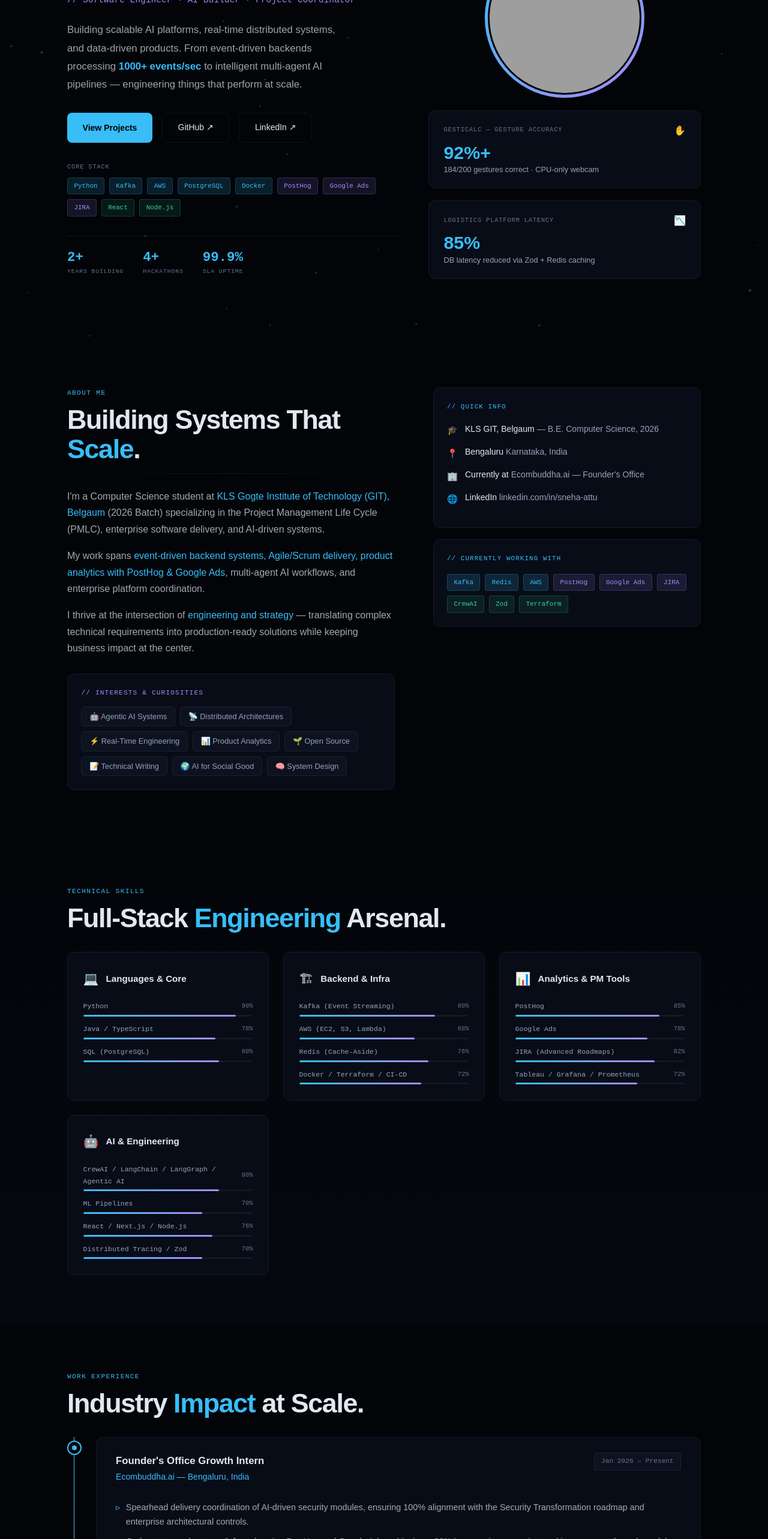
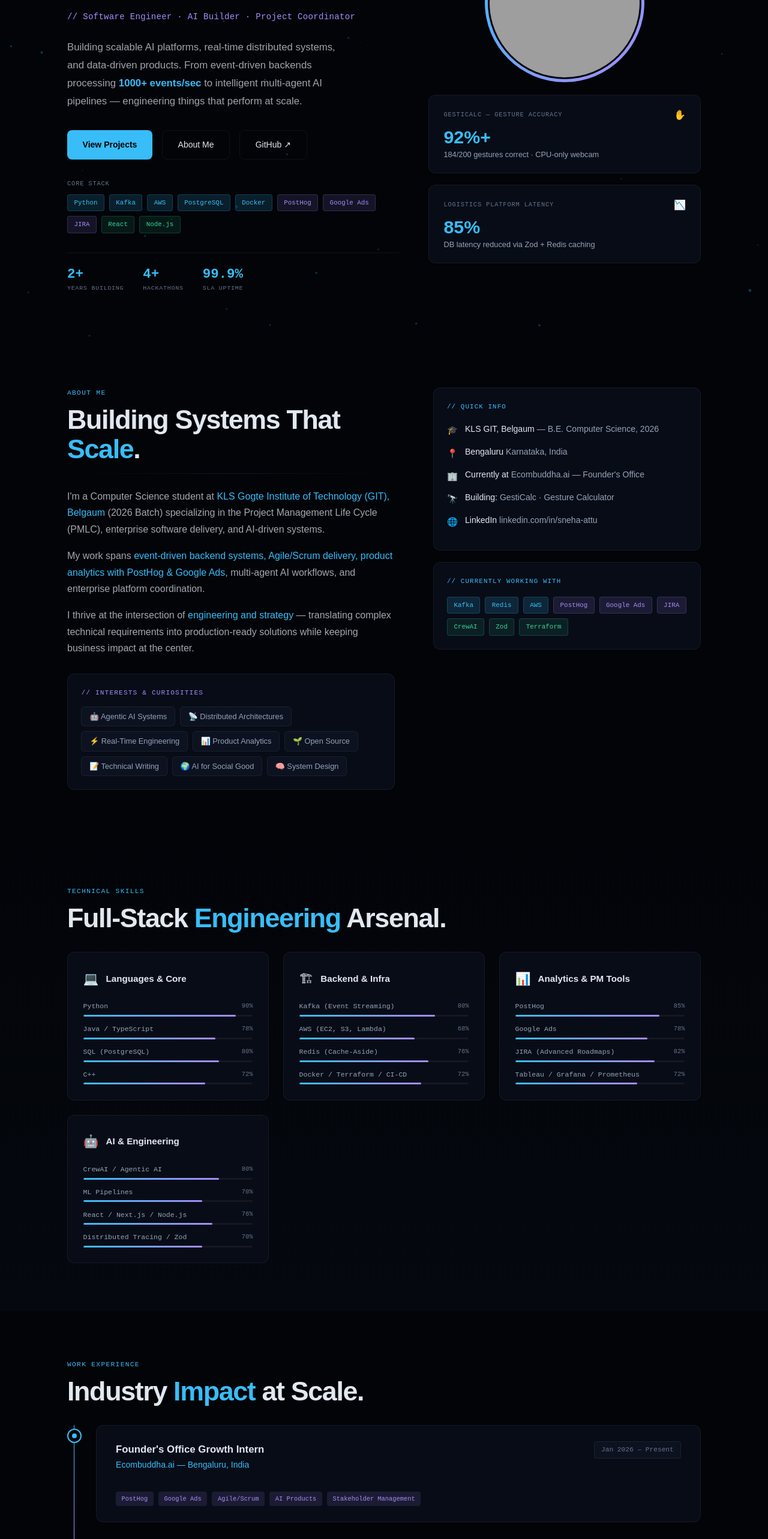
Before and after one commit to sneha-attu/Snehaattu, a React (Vite) app: page / in a window 1280 px wide. Shown: the part 234-2800 px from the top of the page at 60% size. Built offline with nearby package versions, Linux system fonts and the light colour scheme; grey boxes are pictures that could not be loaded.

Commit message:
experience short

```diff
--- a/src/App.jsx
+++ b/src/App.jsx
@@ -11,10 +11,10 @@
 ];
 
 const SKILLS = [
-  { icon: "💻", title: "Languages & Core", items: [["Python","90"],["Java / TypeScript","78"],["SQL (PostgreSQL)","80"]] },
+  { icon: "💻", title: "Languages & Core", items: [["Python","90"],["Java / TypeScript","78"],["SQL (PostgreSQL)","80"],["C++","72"]] },
   { icon: "🏗", title: "Backend & Infra", items: [["Kafka (Event Streaming)","80"],["AWS (EC2, S3, Lambda)","68"],["Redis (Cache-Aside)","76"],["Docker / Terraform / CI-CD","72"]] },
   { icon: "📊", title: "Analytics & PM Tools", items: [["PostHog","85"],["Google Ads","78"],["JIRA (Advanced Roadmaps)","82"],["Tableau / Grafana / Prometheus","72"]] },
-  { icon: "🤖", title: "AI & Engineering", items: [["CrewAI / LangChain / LangGraph / Agentic AI","80"],["ML Pipelines","70"],["React / Next.js / Node.js","76"],["Distributed Tracing / Zod","70"]] },
+  { icon: "🤖", title: "AI & Engineering", items: [["CrewAI / Agentic AI","80"],["ML Pipelines","70"],["React / Next.js / Node.js","76"],["Distributed Tracing / Zod","70"]] },
 ];
 
 const EXPERIENCE = [
@@ -22,22 +22,14 @@
     role: "Founder's Office Growth Intern",
     company: "Ecombuddha.ai — Bengaluru, India",
     period: "Jan 2026 – Present",
-    points: [
-      "Spearhead delivery coordination of AI-driven security modules, ensuring 100% alignment with the Security Transformation roadmap and enterprise architectural controls.",
-      "Orchestrate product growth funnels using PostHog and Google Ads, achieving a 20% increase in conversion tracking accuracy through modular technical specification refinement.",
-      "Facilitate weekly Sprint Reviews and stakeholder status updates, actively mitigating Critical Path risks and resolving scheduling conflicts for cross-functional engineering teams.",
-    ],
+    points: [],
     tags: ["PostHog","Google Ads","Agile/Scrum","AI Products","Stakeholder Management"],
   },
   {
     role: "Software Development Intern",
     company: "Theta Dynamics — Remote / India",
     period: "Jul 2025 – Dec 2025",
-    points: [
-      "Optimized delivery management workflows for enterprise platforms, resulting in a 15% improvement in SDLC velocity and strict adherence to internal quality governance standards.",
-      "Managed Requirement Traceability Matrices (RTM) in JIRA; supported Senior PMs in executing complex SIT and UAT implementation phases for mission-critical data solutions.",
-      "Troubleshot and resolved 25+ high-priority technical incidents, maintaining 99.9% SLA compliance and documenting root-cause analyses (RCA) for future risk mitigation.",
-    ],
+    points: [],
     tags: ["JIRA","SDLC","SLA Management","RTM","UAT / SIT"],
   },
 ];
@@ -513,7 +505,7 @@
           <span className={open?"hbar hbar-mid open":"hbar hbar-mid"}/>
           <span className={open?"hbar hbar-bot open":"hbar hbar-bot"}/>
         </button>
-        <button className="nav-contact" onClick={(e)=>go("contact",e)}>Let's Connect →</button>
+        <button className="nav-contact" onClick={(e)=>go("contact",e)}>Contact Me →</button>
       </nav>
       <div className={open?"mob-drawer open":"mob-drawer"}>
         <div className="mob-links">{links.map(([id,label])=><a key={id} href={`#${id}`} onClick={(e)=>handleNav(id,e)} className="mob-link">{label}</a>)}</div>
@@ -529,13 +521,14 @@
       <div className="ctr" style={{width:"100%"}}>
         <div className="hero-inner">
           <div className="fade">
+            <div className="hero-badge"><span className="bdot"/>Software Engineer · AI Builder · CS 2026</div>
             <h1 className="hero-name">Sneha <span className="hl">Attu.</span></h1>
             <p className="hero-role">// Software Engineer · AI Builder · Project Coordinator</p>
             <p className="hero-desc">Building scalable AI platforms, real-time distributed systems, and data-driven products. From event-driven backends processing <strong style={{color:"var(--cyan)"}}>1000+ events/sec</strong> to intelligent multi-agent AI pipelines — engineering things that perform at scale.</p>
             <div className="hero-btns">
               <button className="btn-p" onClick={(e)=>go("projects",e)}>View Projects</button>
+              <button className="btn-s" onClick={(e)=>go("about",e)}>About Me</button>
               <a className="btn-s" href="https://github.com/sneha-attu" target="_blank" rel="noreferrer">GitHub ↗</a>
-              <a className="btn-s" href="https://www.linkedin.com/in/sneha-attu/" target="_blank" rel="noreferrer">LinkedIn ↗</a>
             </div>
             <div className="stack-lbl">Core Stack</div>
             <div className="pill-row">
@@ -596,7 +589,7 @@
           <div>
             <div className="icard">
               <div className="ict">// Quick Info</div>
-              {[["🎓","KLS GIT, Belgaum","— B.E. Computer Science, 2026"],["📍","Bengaluru","Karnataka, India"],["🏢","Currently at","Ecombuddha.ai — Founder's Office"],["🌐","LinkedIn","linkedin.com/in/sneha-attu"]].map(([ico,b,r])=>(
+              {[["🎓","KLS GIT, Belgaum","— B.E. Computer Science, 2026"],["📍","Bengaluru","Karnataka, India"],["🏢","Currently at","Ecombuddha.ai — Founder's Office"],["🔭","Building:","GestiCalc · Gesture Calculator"],["🌐","LinkedIn","linkedin.com/in/sneha-attu"]].map(([ico,b,r])=>(
                 <div key={b} className="icr"><span className="ico">{ico}</span><div className="icv"><strong>{b}</strong> {r}</div></div>
               ))}
             </div>
@@ -653,8 +646,7 @@
               <div className="exp-dot"><span/></div>
               <div className="exp-card">
                 <div className="exp-meta"><div><div className="exp-role">{e.role}</div><div className="exp-co">{e.company}</div></div><span className="exp-period">{e.period}</span></div>
-                <ul className="exp-pts">{e.points.map((p,i)=><li key={i}>{p}</li>)}</ul>
-                <div className="exp-tags">{e.tags.map(t=><span key={t} className="etag">{t}</span>)}</div>
+                {e.points.length > 0 && <ul className="exp-pts">{e.points.map((p,i)=><li key={i}>{p}</li>)}</ul>}                <div className="exp-tags">{e.tags.map(t=><span key={t} className="etag">{t}</span>)}</div>
               </div>
             </div>
           ))}
@@ -687,6 +679,7 @@
                 {p.arch&&<><div className="psl">Architecture</div><div className="arch">{p.arch.map((n,i)=><span key={n}><span className="anode">{n}</span>{i<p.arch.length-1&&<span className="aarr">→</span>}</span>)}</div></>}
                 <div className="psl">Tech Stack</div>
                 <div className="ptags">{p.tags.map(t=><span key={t} className="ptag">{t}</span>)}</div>
+                {p.disclaimer&&<div style={{fontFamily:"var(--mono)",fontSize:".65rem",color:"var(--amber)",background:"rgba(251,191,36,0.07)",border:"1px solid rgba(251,191,36,0.2)",borderRadius:"6px",padding:".5rem .75rem",marginTop:".5rem",lineHeight:"1.5"}}>{p.disclaimer}</div>}
                 <div className="plinks">
                   <a href={p.github||"https://github.com/sneha-attu"} target="_blank" rel="noreferrer" className="plink">⌥ GitHub</a>
                   {p.demo&&<a href={p.demo} target="_blank" rel="noreferrer" className="plink demo">🌐 Live Demo →</a>}
@@ -897,7 +890,7 @@
       <div className="ctr">
         <div style={{display:"flex",flexDirection:"column",alignItems:"center",gap:"1rem"}}>
           <div style={{fontFamily:"var(--mono)",fontSize:".72rem",color:"var(--muted2)"}}>
-            crafted with <span style={{color:"#f87171"}}>♥</span> by <span style={{color:"var(--cyan)",fontWeight:600}}>Sneha Attu</span> · © 2026
+            crafted with <span style={{color:"#f87171"}}>♥</span> by <span style={{color:"var(--cyan)",fontWeight:600}}>Sneha Attu</span> · turning ideas into impact, one commit at a time ✦ © 2026
           </div>
           <div style={{display:"flex",gap:"1.5rem"}}>
             <a href="#hero" onClick={(e)=>go("hero",e)} style={{fontFamily:"var(--mono)",fontSize:".68rem",color:"var(--muted)",textDecoration:"none",transition:"color .2s"}} onMouseEnter={e=>e.target.style.color="var(--cyan)"} onMouseLeave={e=>e.target.style.color="var(--muted)"}>↑ Top</a>
```
